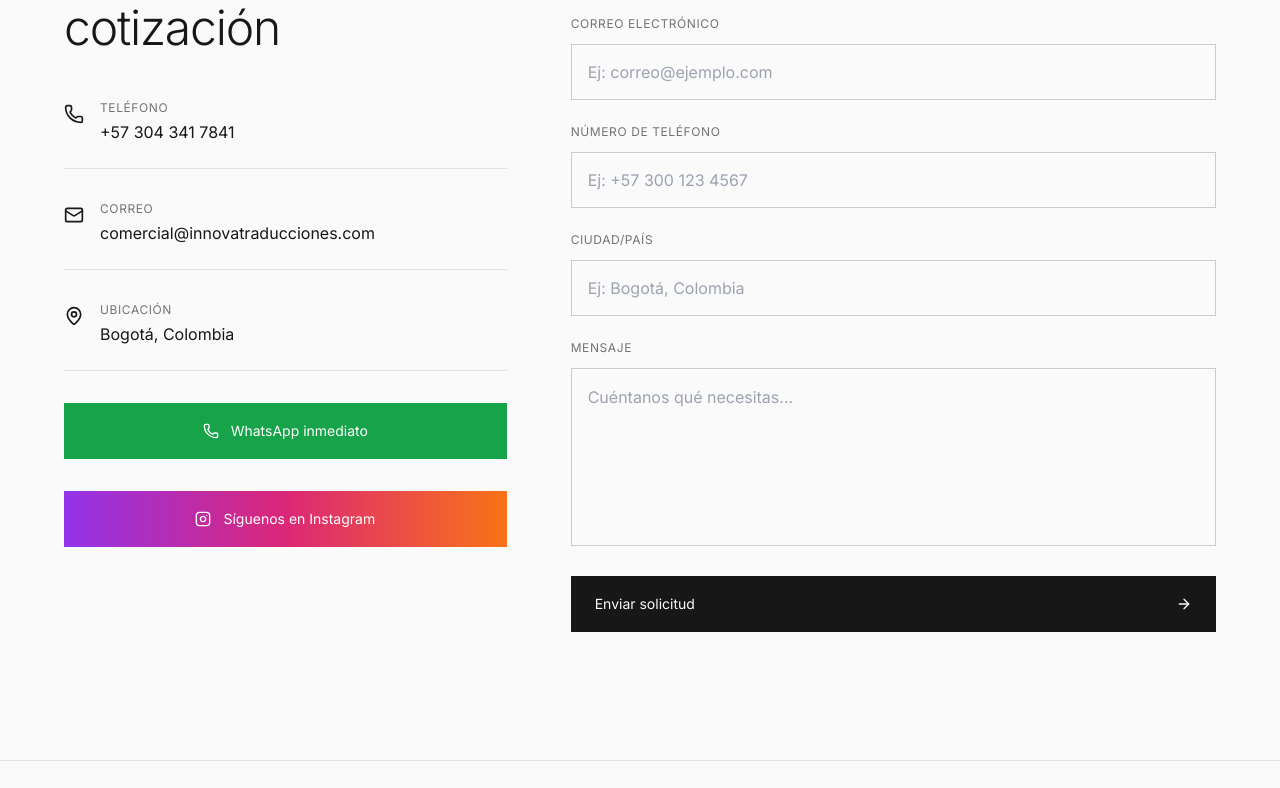
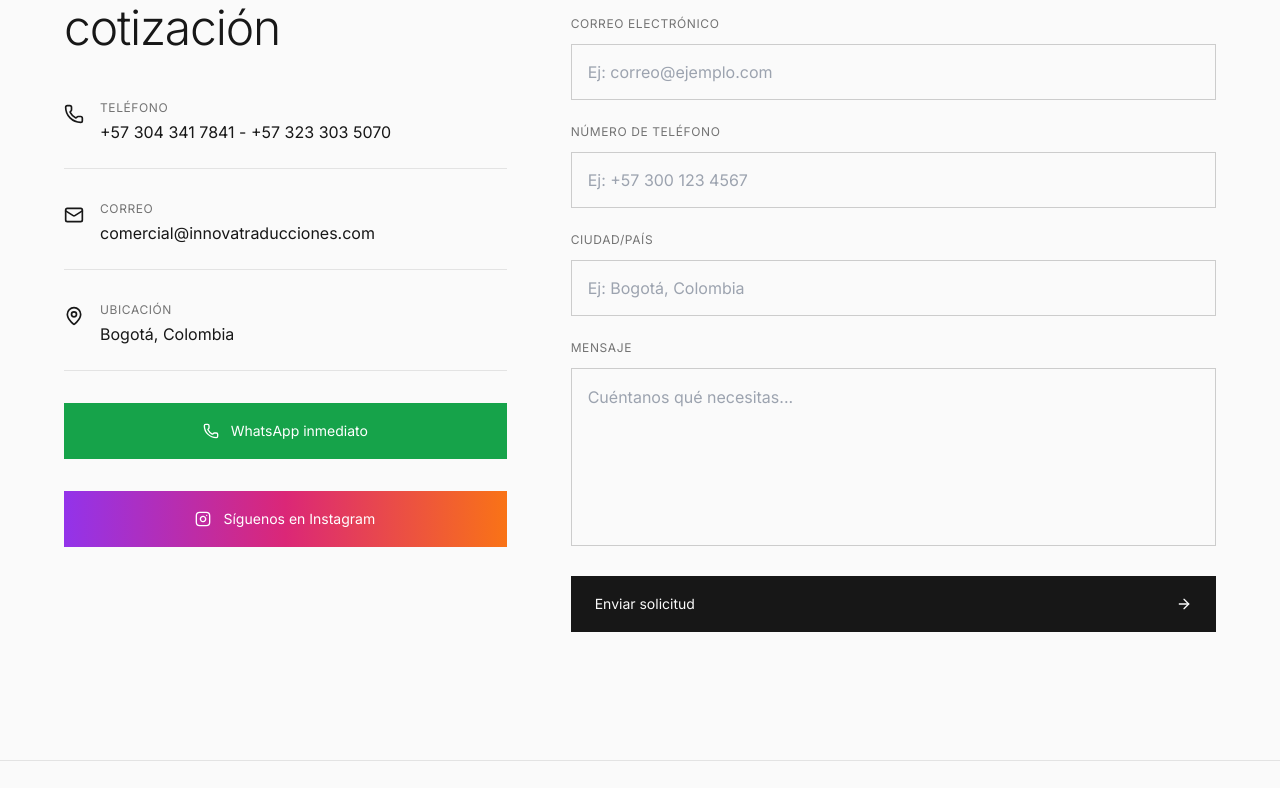
Before and after one commit to jhonnysarmiento2005-cyber/innova-traducciones, a Next.js app: page / in a window 1280 px wide. Shown: the part 5272-6060 px from the top of the page. Built offline with nearby package versions, Linux system fonts and the light colour scheme.

Commit message:
actulizacion de numeros de telefono

```diff
--- a/src/app/page.tsx
+++ b/src/app/page.tsx
@@ -67,7 +67,7 @@ export default function Home() {
   const contactInfo = {
     whatsapp: "573043417841",
     email: "comercial@innovatraducciones.com",
-    telefono: "+57 304 341 7841",
+    telefono: "+57 304 341 7841 - +57 323 303 5070",
     direccion: "Bogotá, Colombia",
     instagram: "innovatraducciones_"
   };
```
